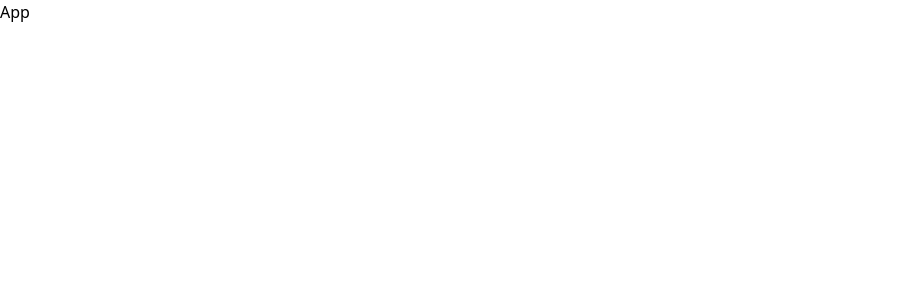
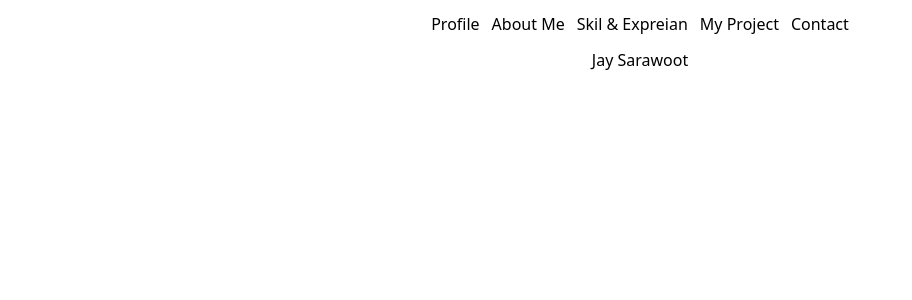
Before and after one commit to Sarawoot-K/Portfolio-Sarawoot-K, a React (Vite) app: page / in a window 1280 px wide. Shown: the top 300 px of the page, without its empty margins (0-912 px from the left). Built offline with nearby package versions, Linux system fonts and the light colour scheme.

Commit message:
add : components and link

```diff
--- a/src/App.jsx
+++ b/src/App.jsx
@@ -1,9 +1,67 @@
-import React from 'react'
+import React, { useState } from "react";
+import UserProfile from "./components/UserProfile";
+import AboutMe from "./components/AboutMe";
+import Skill from "./components/Skill";
+import MyProject from "./components/MyProject";
+import Contact from "./components/Contact";
 
 const App = () => {
+  const [view, setView] = useState("user");
+
+  const views = {
+    user: UserProfile,
+    aboutme: AboutMe,
+    skill: Skill,
+    myproject: MyProject,
+    contact: Contact,
+  };
+
+  const ActiveView = views[view]
+
   return (
-    <div>App</div>
-  )
-}
+  <div>
+    <div>
+      <section>
+        <ul className="flex justify-center p-3 gap-3">
+          <li>
+            <button onClick={() => setView("user")}
+              className="btn cursor-pointer"
+              >
+              Profile
+            </button>
+          </li>
+          <li>
+            <button onClick={() => setView("aboutme")}
+              className="btn cursor-pointer">
+              About Me
+            </button>
+          </li>
+          <li>
+            <button onClick={() => setView("skill")}
+              className="btn cursor-pointer">
+              Skil & Expreian
+            </button>
+          </li>
+          <li>
+            <button onClick={() => setView("myproject")}
+              className="btn cursor-pointer">
+              My Project
+            </button>
+          </li>
+          <li>
+            <button onClick={() => setView("contact")}
+              className="btn cursor-pointer">
+              Contact
+            </button>
+          </li>
+        </ul>
+      </section>
+      <section className="flex justify-center">
+        <ActiveView/>
+      </section>
+    </div>
+  </div>
+  );
+};
 
-export default App
+export default App;
--- /dev/null
+++ b/src/components/AboutMe.jsx
@@ -0,0 +1,9 @@
+import React from 'react'
+
+const AboutMe = () => {
+  return (
+    <div>AboutMe</div>
+  )
+}
+
+export default AboutMe
--- /dev/null
+++ b/src/components/Contact.jsx
@@ -0,0 +1,9 @@
+import React from 'react'
+
+const Contact = () => {
+  return (
+    <div>Contact</div>
+  )
+}
+
+export default Contact
--- /dev/null
+++ b/src/components/MyProject.jsx
@@ -0,0 +1,9 @@
+import React from 'react'
+
+const MyProject = () => {
+  return (
+    <div>MyProject</div>
+  )
+}
+
+export default MyProject
--- /dev/null
+++ b/src/components/Skill.jsx
@@ -0,0 +1,9 @@
+import React from 'react'
+
+function Skill() {
+  return (
+    <div>Skill</div>
+  )
+}
+
+export default Skill
--- /dev/null
+++ b/src/components/UserProfile.jsx
@@ -0,0 +1,9 @@
+import React from 'react'
+
+const UserProfile = () => {
+  return (
+    <div>Jay Sarawoot</div>
+  )
+}
+
+export default UserProfile
```
